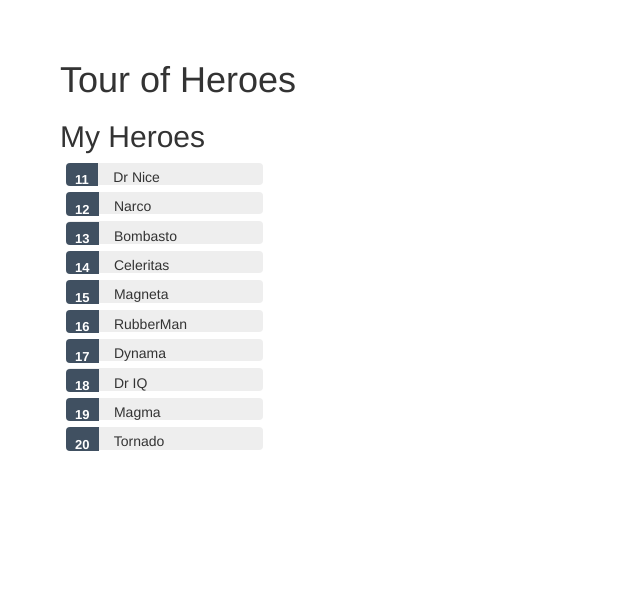
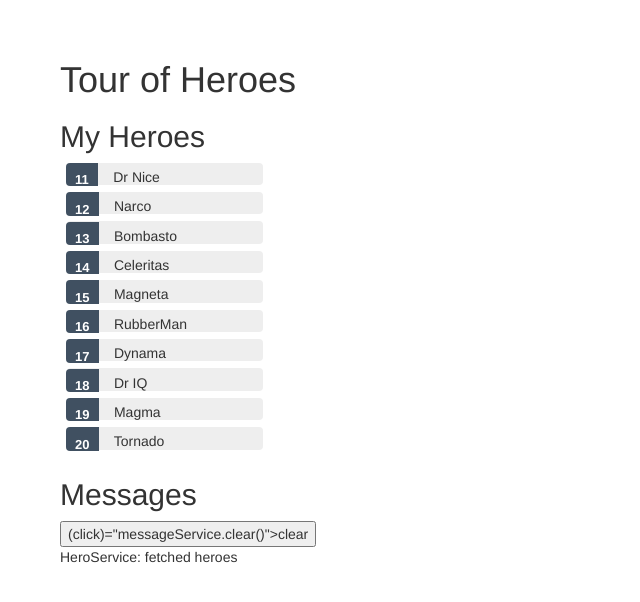
Before and after one commit to FredKF/angular-tour-of-heroes, an Angular app: page / in a window 1280 px wide. Shown: the top 602 px of the page, without its empty margins (0-640 px from the left). Built offline with nearby package versions, Linux system fonts and the light colour scheme.

Commit message:
Messages implementation

```diff
--- a/src/app/app.component.html
+++ b/src/app/app.component.html
@@ -1,2 +1,3 @@
 <h1>{{title}}</h1>
 <app-heroes></app-heroes>
+<app-messages></app-messages>
--- a/src/app/app.module.ts
+++ b/src/app/app.module.ts
@@ -5,12 +5,14 @@
 import { AppComponent } from './app.component';
 import { HeroesComponent } from './heroes/heroes.component';
 import { HeroDetailComponent } from './hero-detail/hero-detail.component';
+import { MessagesComponent } from './messages/messages.component';
 
 @NgModule({
   declarations: [
     AppComponent,
     HeroesComponent,
-    HeroDetailComponent
+    HeroDetailComponent,
+    MessagesComponent
   ],
   imports: [
     BrowserModule,
--- a/src/app/hero-detail/hero-detail.component.ts
+++ b/src/app/hero-detail/hero-detail.component.ts
@@ -4,7 +4,6 @@
 @Component({
   selector: 'app-hero-detail',
   templateUrl: './hero-detail.component.html',
-  styleUrls: ['./hero-detail.component.css']
 })
 export class HeroDetailComponent implements OnInit {
   @Input() hero: Hero;
--- a/src/app/hero.service.ts
+++ b/src/app/hero.service.ts
@@ -1,16 +1,21 @@
 import { Injectable } from '@angular/core';
 import {Hero} from './hero';
 import {HEROES} from './mock-heroes';
+import { Observable, of } from 'rxjs';
+import { MessageService } from './message.service';
 
 @Injectable({
   providedIn: 'root'
 })
 export class HeroService {
 
-  constructor() { }
+  constructor( private messageService: MessageService) { }
 
-  getHeroes(): Hero[]{
-    return HEROES;
+  //of(HEROES) returns an Observable<Hero[]> that emits a single value, the array of mock heroes.
+  getHeroes(): Observable<Hero[]> {
+  // TODO: send the message _after_ fetching the heroes
+    this.messageService.add('HeroService: fetched heroes');
+    return of(HEROES);
   }
 
 }
--- a/src/app/heroes/heroes.component.ts
+++ b/src/app/heroes/heroes.component.ts
@@ -1,6 +1,7 @@
 import { Component, OnInit } from '@angular/core';
 import { Hero } from '../hero';
 import { HeroService} from '../hero.service';
+import { MessageService } from '../message.service';
 
 @Component({
   selector: 'app-heroes',
@@ -13,7 +14,7 @@
   heroes : Hero[];
   selectedHero: Hero;
 
-  constructor(private heroService: HeroService) { }
+  constructor(private heroService: HeroService, private messageService: MessageService) { }
 
   ngOnInit() {
     this.getHeroes();
@@ -21,9 +22,12 @@
 
   onSelect(hero: Hero): void {
     this.selectedHero = hero;
+    this.messageService.add(`HeroesComponent: Selected hero id=${hero.id}`);
   }
 
-  getHeroes(): void{
-    this.heroes = this.heroService.getHeroes();
+  //The new version waits for the Observable to emit the array of heroes—which could happen now or several minutes from now. The subscribe() method passes the emitted array to the callback, which sets the component's heroes property.
+  getHeroes(): void {
+    this.heroService.getHeroes()
+        .subscribe(heroes => this.heroes = heroes);
   }
 }
--- /dev/null
+++ b/src/app/message.service.ts
@@ -0,0 +1,16 @@
+import { Injectable } from '@angular/core';
+
+@Injectable({
+  providedIn: 'root'
+})
+export class MessageService {
+  messages: string[] = [];
+
+  add(message: string){
+    this.messages.push(message);
+  }
+
+  clear(){
+    this.messages = [];
+  }
+}
--- /dev/null
+++ b/src/app/messages/messages.component.html
@@ -0,0 +1,8 @@
+<div *ngIf="messageService.messages.length">
+  <h2>Messages</h2>
+  <button class="clear">
+    (click)="messageService.clear()">clear
+  </button>
+  <div *ngFor='let message of messageService.messages'>{{message}}
+  </div>
+</div>
--- /dev/null
+++ b/src/app/messages/messages.component.ts
@@ -0,0 +1,16 @@
+import { Component, OnInit } from '@angular/core';
+import { MessageService } from '../message.service';
+
+@Component({
+  selector: 'app-messages',
+  templateUrl: './messages.component.html',
+  styleUrls: ['./messages.component.css']
+})
+export class MessagesComponent implements OnInit {
+//The messageService property must be public because you're going to bind to it in the template.
+  constructor(public messageService: MessageService) { }
+
+  ngOnInit() {
+  }
+
+}
```
Also changed, not shown: src/app/heroes/heroes.component.html (line endings or trailing spaces), src/app/messages/messages.component.css (added), 2 other files (tests, documents, lock files or other folders).
